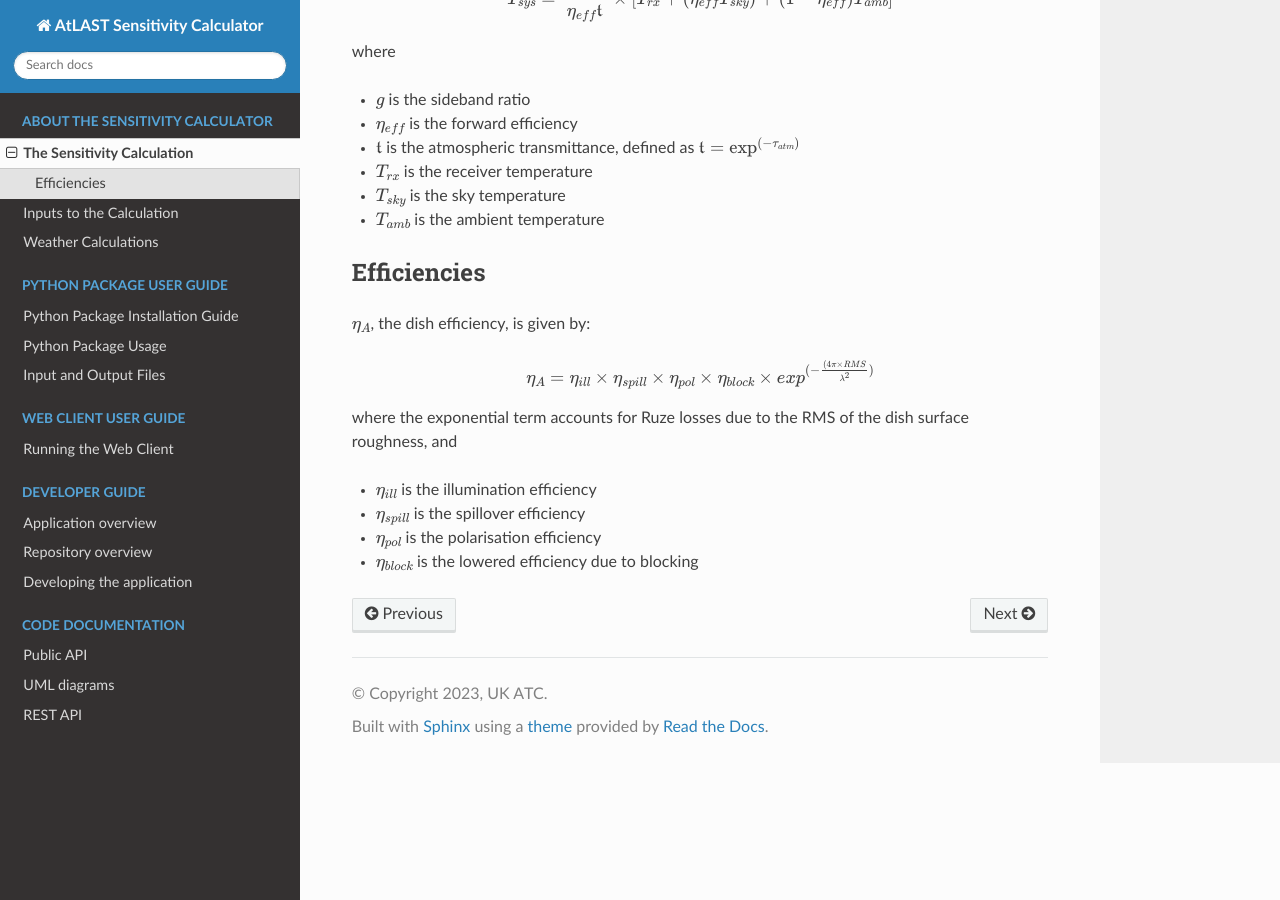
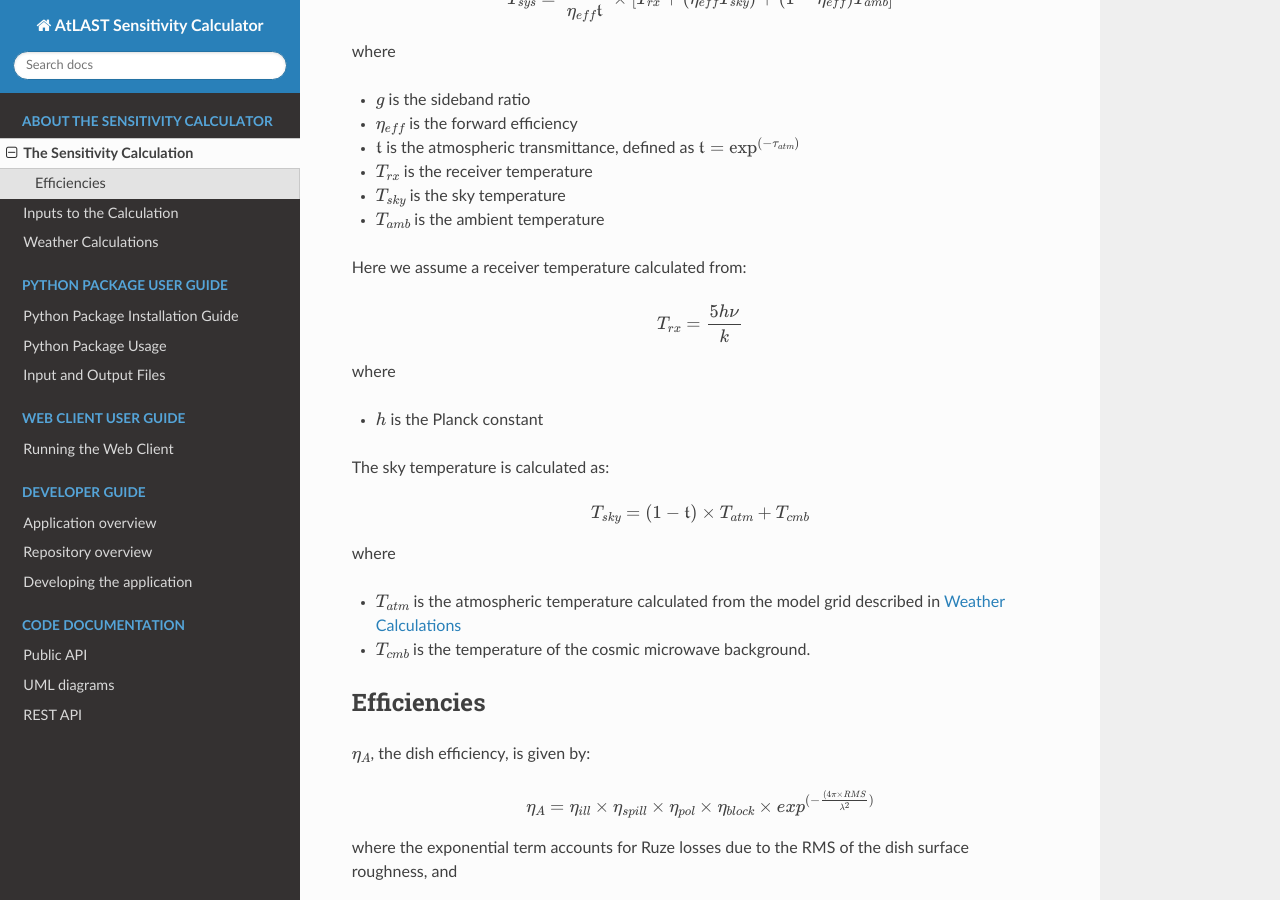
Before and after one commit to ukatc/AtLAST_sensitivity_calculator, a Sphinx documentation site: the page built from docs/source/calculator_info/sensitivity.rst, in a window 1280 px wide and 900 px high, scrolled down 952 px. Built offline with Sphinx 7.4.7 and the Read the Docs theme 2.0.0, drawn with Linux system fonts in a browser that asks for light colours.

Commit message:
Add more details on temperature calculation.

```diff
--- a/docs/source/calculator_info/sensitivity.rst
+++ b/docs/source/calculator_info/sensitivity.rst
@@ -48,6 +48,25 @@ where
 * :math:`T_{sky}` is the sky temperature
 * :math:`T_{amb}` is the ambient temperature
 
+Here we assume a receiver temperature calculated from:
+
+.. math::
+    T_{rx} = \frac{5h\nu}{k}
+
+where
+
+* :math:`h` is the Planck constant
+
+The sky temperature is calculated as:
+
+.. math::
+    T_{sky} = (1-\mathfrak{t})\times T_{atm} + T_{cmb}
+
+where
+
+* :math:`T_{atm}` is the atmospheric temperature calculated from the model grid described in :doc:`Weather Calculations <weather>`
+* :math:`T_{cmb}` is the temperature of the cosmic microwave background.
+
 
 Efficiencies
 ------------
--- a/docs/source/calculator_info/weather.rst
+++ b/docs/source/calculator_info/weather.rst
@@ -1,8 +1,9 @@
 Weather Calculations
 --------------------
 
-A grid of atmospheric temperature and opacity were calculated using *am* models for the Atacama Plateau,
-and are interpolated to the observing frequency and water column requested in the sensitivity calculator.
+A grid of atmospheric temperature and opacity were calculated using *am* models for the Atacama Plateau.
+The code only provides measurements of the sky temperature at zenith and must first be scaled by the opacity at zentih to obtain :math:`T_{atm}`.
+These are then interpolated to the observing frequency and water column requested in the sensitivity calculator.
 
 The input required for the calculator is the percentile water column in the atmosphere,
 which takes a value between 5 and 95%, with 5% being low water column, and 95% being high.
```
